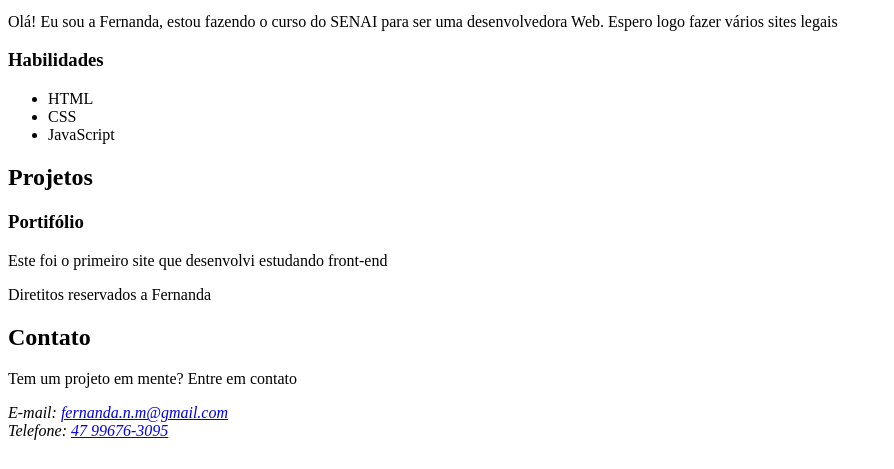
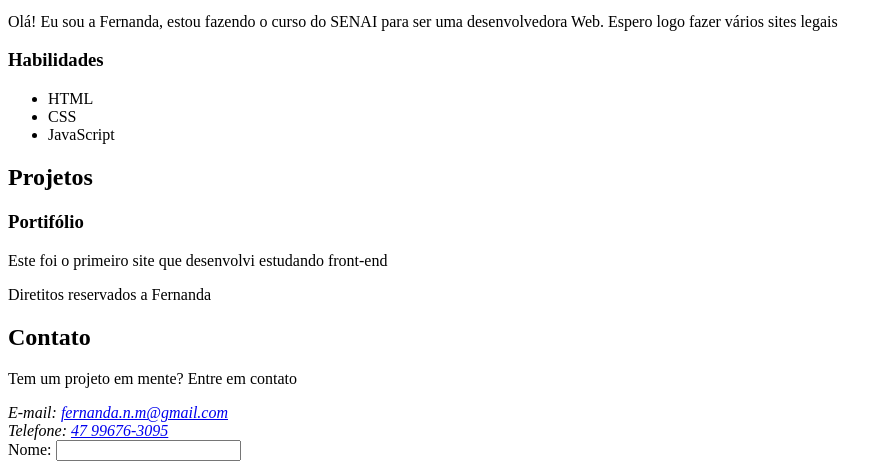
Before and after one commit to ffernandanm/site, a plain HTML site: page index.html in a window 1280 px wide. Shown: the part 426-895 px from the top of the page, without its empty margins (0-894 px from the left). Before the commit the page ends 874 px from the top, so only its background shows below. Drawn offline with Linux system fonts and the light colour scheme.

Commit message:
commit 2

```diff
--- a/index.html
+++ b/index.html
@@ -55,6 +55,10 @@
                     E-mail: <a href="mailto:fernanda.n.m@gmail.com">fernanda.n.m@gmail.com</a> <br>
                     Telefone: <a href="tel:+5547996763095">47 99676-3095</a>
                 </address>
+                <form action="">
+                    <label for="nome">Nome:</label>
+                    <input type="text" id="nome" name="nome">
+                </form>
             </section>
         </footer>
     </section>
```
